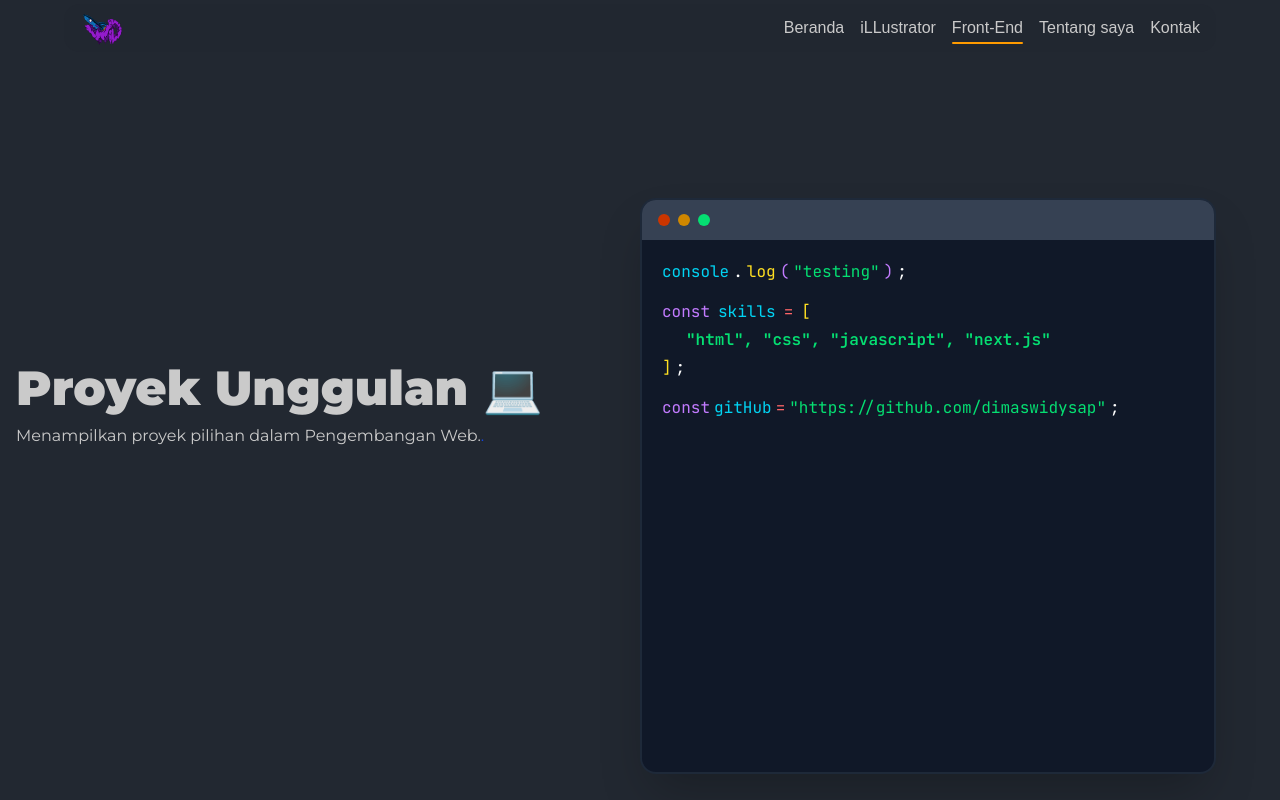
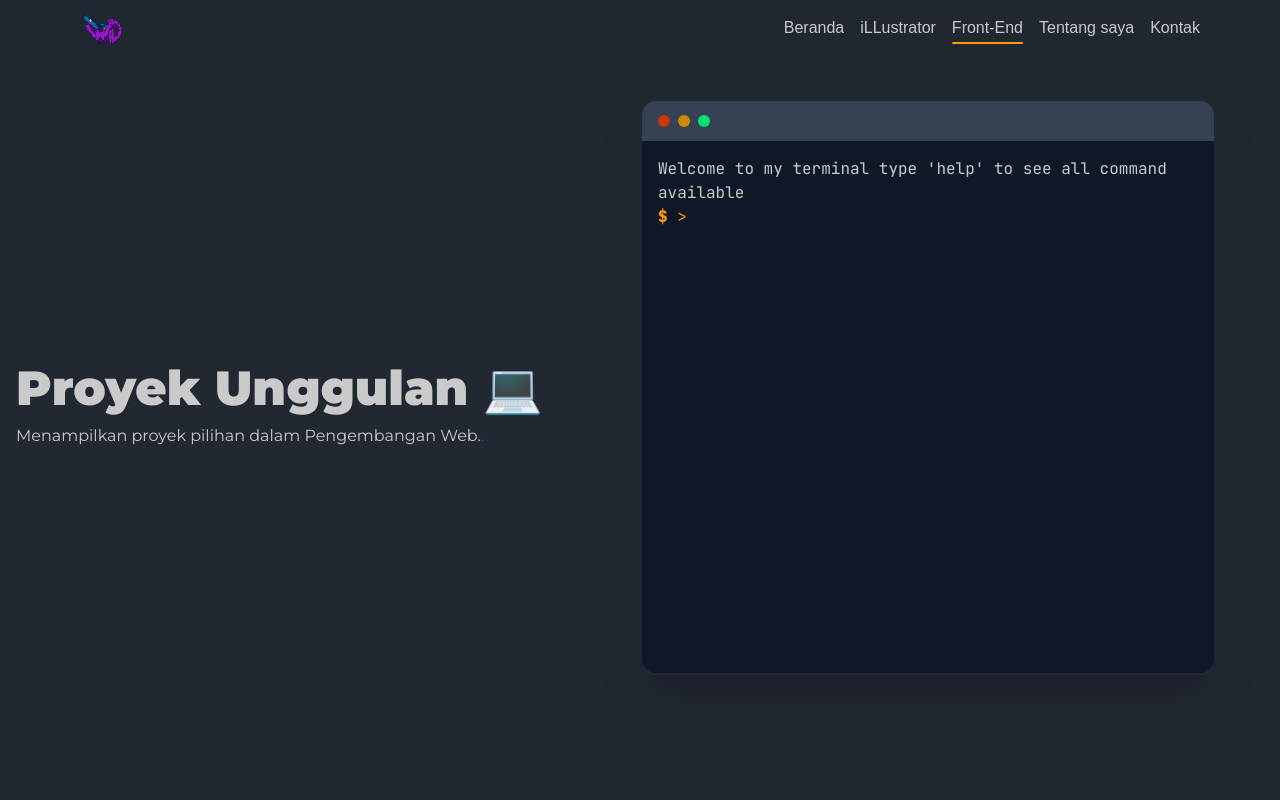
Before and after one commit to dimaswidysap/v3.portofolio, a Next.js app: page /front-end in a window 1280 px wide. Shown: the top 800 px of the page. Built offline with nearby package versions, Linux system fonts and the light colour scheme; a web font is replaced by a local one.

Commit message:
first commit

```diff
--- a/src/app/globals.css
+++ b/src/app/globals.css
@@ -107,6 +107,9 @@ html.lenis {
 .font-accen-first {
   color: var(--accen-first) !important;
 }
+.font-accen-second {
+  color: var(--accen-second) !important;
+}
 
 .font-secondary {
   color: var(--secondary-background);
--- a/src/components/HomeHeroSection/HomeHeroSection.tsx
+++ b/src/components/HomeHeroSection/HomeHeroSection.tsx
@@ -30,7 +30,8 @@ const HomeHeroSection = () => {
     "https://cdn.simpleicons.org/nextdotjs",
   ];
 
-  const targetRef = useRef(null);
+  // Best practice: Definisikan tipe elemen untuk useRef agar TS tidak complain
+  const targetRef = useRef<HTMLElement>(null);
 
   const { scrollYProgress } = useScroll({
     target: targetRef,
@@ -155,7 +156,8 @@ const HomeHeroSection = () => {
                 mainClassName="px-4 py-2 bg-primary shadow-2xl text-[1.6em] md:text-[2em] lg:text-[3em] montserrat font-black main-font text-white font-extrabold rounded-2xl font-bold text-2xl inline-flex items-center justify-center"
                 staggerFrom={"last"}
                 initial={{ y: "100%" }}
-                animate={{ y: 0 }}
+                // PERBAIKAN DI SINI: Ubah 0 (number) menjadi "0%" (string)
+                animate={{ y: "0%" }}
                 exit={{ y: "-120%" }}
                 staggerDuration={0.03}
                 splitLevelClassName="overflow-hidden pb-0.5 sm:pb-1 md:pb-1 px-1"
--- a/src/components/headers/FrontEndHeader/FrontEndHeaderComponent.tsx
+++ b/src/components/headers/FrontEndHeader/FrontEndHeaderComponent.tsx
@@ -1,23 +1,18 @@
 import { JetBrains_Mono } from "next/font/google";
-import Link from "next/link";
-const pesan = `"testing"`;
-const linkGithub = `"https://github.com/dimaswidysap"`;
-
+import Terminal from "./Terminal";
 const jetbrainsMono = JetBrains_Mono({
   subsets: ["latin"],
   display: "swap",
 });
-
-const technology = `"html", "css", "javascript", "next.js"`;
 
 const FrontEndHeaderComponent = () => {
   return (
     <header className="w-full h-screen bg-primary flex justify-center">
       <section className="w-full max-width-custom h-screen m-auto fixed ">
         {/* container fake vs code */}
-        <div className="hidden md:flex h-screen w-full absolute items-center inset-0 justify-end md:items-end">
+        <div className="hidden md:flex h-screen w-full absolute items-center inset-0 justify-end ">
           <div className="w-[45%] relative z-20 aspect-square bg-gray-900 mr-[5%] mb-[2%] rounded-2xl overflow-hidden shadow-2xl border-2 border-gray-800">
-            <header className="h-10 w-full bg-gray-700">
+            <header className="h-10 w-full bg-gray-700 absolute">
               <div className="h-full flex gap-2 items-center pl-4">
                 <span className="bg-orange-700 inline-flex h-[30%] rounded-full aspect-square"></span>
                 <span className="bg-yellow-600 inline-flex h-[30%] rounded-full aspect-square"></span>
@@ -25,57 +20,10 @@ const FrontEndHeaderComponent = () => {
               </div>
             </header>
 
-            <div className={`${jetbrainsMono.className} p-5 space-y-4`}>
-              {/* KODE LAMA: Bagian Console Log */}
-              <div className="flex gap-1 items-center">
-                <p className="text-cyan-400">console</p>
-                <p className="text-white">.</p>
-                <p className="text-yellow-300">log</p>
-                <p className="text-purple-400">(</p>
-                <p className="text-green-400">{pesan}</p>
-                <p className="text-purple-400">)</p>
-                <p className="text-white">;</p>
-              </div>
-
-              {/* KONTEN BARU: Daftar Skills */}
-              <div className="space-y-1">
-                <div className="flex gap-2 items-center">
-                  <p className="text-purple-400">const</p>
-                  <p className="text-cyan-400">skills</p>
-                  <p className="text-red-400">=</p>
-                  <p className="text-yellow-300">[</p>
-                </div>
-
-                <div className="pl-6 font-semibold">
-                  <p className="text-green-400">{technology}</p>
-                </div>
-
-                <div className="flex gap-1 items-center">
-                  <p className="text-yellow-300">]</p>
-                  <p className="text-white">;</p>
-                </div>
-              </div>
-
-              {/* KODE LAMA: Bagian GitHub Link */}
-              <div className="flex gap-1 items-center">
-                <p className="text-purple-400">const</p>
-                <Link
-                  target="_blanks"
-                  className="text-cyan-400"
-                  href="https://github.com/dimaswidysap"
-                >
-                  gitHub
-                </Link>
-                <p className="text-red-400">=</p>
-                <Link
-                  target="_blanks"
-                  href="https://github.com/dimaswidysap"
-                  className="text-green-400"
-                >
-                  {linkGithub}
-                </Link>
-                <p className="text-white">;</p>
-              </div>
+            <div
+              className={`${jetbrainsMono.className} pt-10  space-y-4 h-full`}
+            >
+              <Terminal />
             </div>
           </div>
         </div>
--- /dev/null
+++ b/src/components/headers/FrontEndHeader/Terminal.tsx
@@ -0,0 +1,109 @@
+// components/Terminal.tsx
+"use client";
+import { useState, useRef, useEffect } from "react";
+import { useRouter } from "next/navigation"; //
+
+const Terminal: React.FC = () => {
+  const [input, setInput] = useState("");
+  const [history, setHistory] = useState<string[]>([
+    `Welcome to my terminal type 'help' to see all command available`,
+  ]);
+  const inputRef = useRef<HTMLInputElement>(null);
+  const router = useRouter();
+
+  const handleCommand = (cmd: string) => {
+    const newHistory = [...history, `> ${cmd}`];
+    let output = "";
+
+    const commandAvailable = [
+      "command available:",
+      "home - go to home page",
+      "ill - go to illustrator page",
+      "about - go to front-end page",
+      "contact - go to contact page",
+      "pratic - practice files create a basic front-end",
+      "clear - clear terminal",
+    ];
+
+    switch (cmd.toLowerCase()) {
+      case "help":
+        output = commandAvailable.join("\n");
+        break;
+      case "home":
+        router.push("/");
+        output = "Navigasi ke halaman Home.";
+        break;
+      case "ill":
+        router.push("/iLLustrator");
+        output = "Navigasi ke halaman iLLustrator.";
+        break;
+      case "about":
+        router.push("/about");
+        output = "Navigasi ke halaman about.";
+        break;
+      case "contact":
+        router.push("/contact");
+        output = "Navigasi ke halaman about.";
+        break;
+      case "clear":
+        setHistory([`Terminal cleared. type 'help'  for commands.`]);
+        setInput("");
+        return;
+      default:
+        if (cmd.startsWith("echo ")) {
+          output = cmd.slice(5);
+        } else {
+          output = `Command not found: ${cmd}`;
+        }
+    }
+
+    if (output) {
+      newHistory.push(output);
+    }
+    setHistory(newHistory);
+    setInput("");
+  };
+
+  const handleSubmit = (e: React.FormEvent) => {
+    e.preventDefault();
+    if (input.trim()) {
+      handleCommand(input.trim());
+    }
+  };
+
+  useEffect(() => {
+    if (inputRef.current) {
+      inputRef.current.focus();
+    }
+  }, []);
+
+  return (
+    <div className="main-font p-4  h-full overflow-y-auto">
+      <div>
+        {history.map((line, index) => (
+          <div key={index}>
+            {line.split("\n").map((subLine, subIndex) => (
+              <div key={subIndex}>{subLine}</div>
+            ))}
+          </div>
+        ))}
+      </div>
+      <form onSubmit={handleSubmit} className="flex">
+        <span className="font-accen-first">
+          <span className="font-accen-first font-black">$</span>
+          {" >"}
+        </span>
+        <input
+          ref={inputRef}
+          type="text"
+          value={input}
+          onChange={(e) => setInput(e.target.value)}
+          className="bg-transparent outline-none flex-1 font-accen-first pl-2"
+          autoFocus
+        />
+      </form>
+    </div>
+  );
+};
+
+export default Terminal;
--- a/src/components/headers/HomeHeader/HomeHeader.tsx
+++ b/src/components/headers/HomeHeader/HomeHeader.tsx
@@ -1,6 +1,4 @@
 "use client";
-
-// import Image from "next/image";
 import style from "./HomeHeader.module.css";
 import font from "@/app/my-css.module.css";
 import Magnet from "@/components/ReacbitsComponents/Magnet/Magnet";
```
